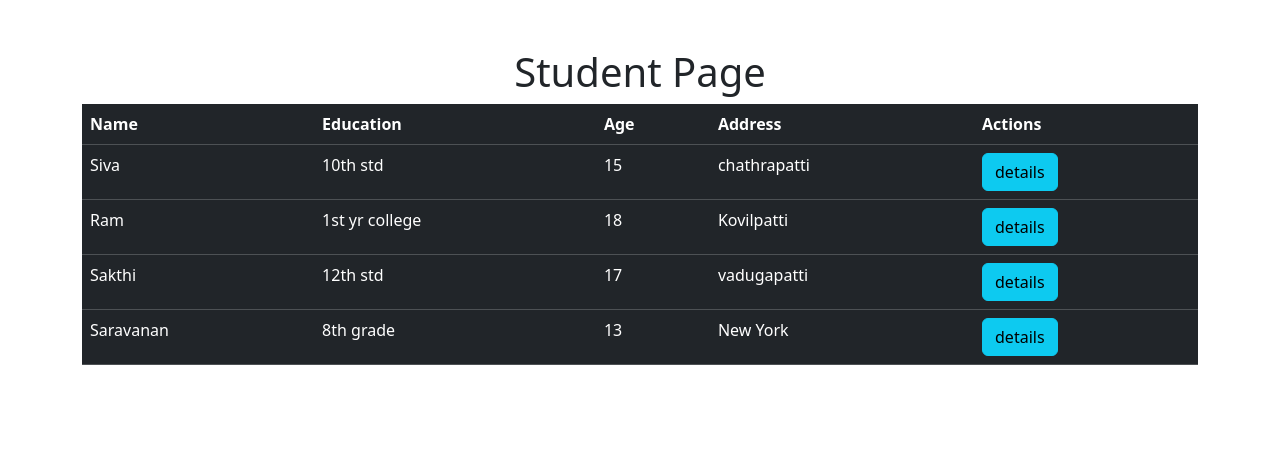
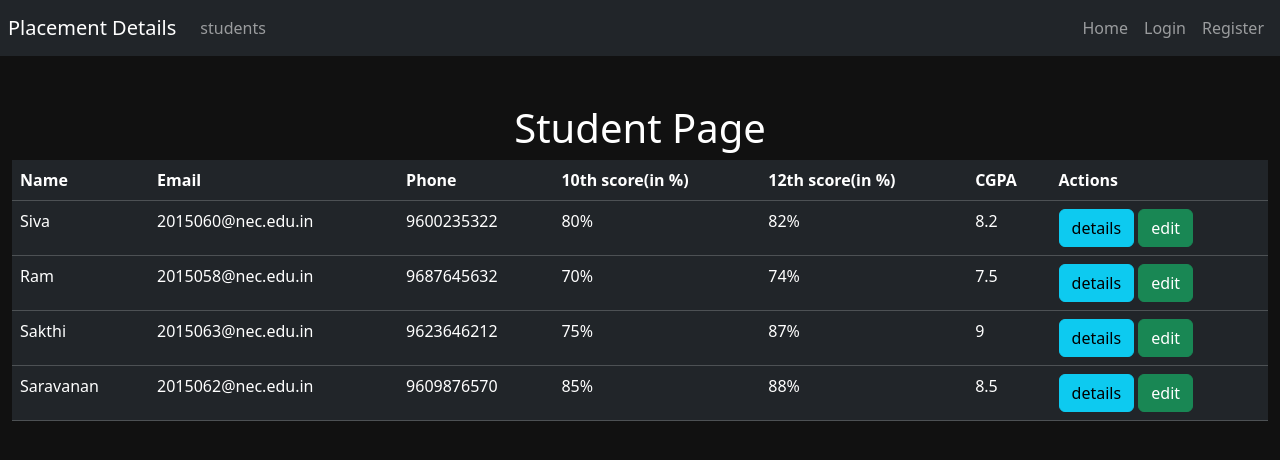
Before and after one commit to Ajay1673/Flask, a Flask app: page /students in a window 1280 px wide. Shown: the top 460 px of the page. Run offline with Flask 3, Linux system fonts and the light colour scheme.

Commit message:
work going

```diff
--- a/main.py
+++ b/main.py
@@ -1,26 +1,24 @@
 """Python Flask: Hello World!"""
 from flask import Flask,render_template
+from sqlalchemy import create_engine
 # import the Flask class from the flask module
+engine = create_engine("mysql+pymysql://root:ajayKrishna03@localhost:3306/college")
+app = Flask(__name__) # create the application object
 
-app = Flask(__name__)
-# create the application object
-
-
-# decorator to tell Flask what URL should trigger our function hello
-@app.route("/")
+# decorator to tell Flask what URL should trigger our function home()
 # we can write more than one decorator above a function to bind more than one URL to a function
 @app.route("/home")
-def hello():
+def home():
     """define the view using a function, which returns a string"""
-    return render_template('index.html') # return a string
+    return render_template('home.html') # return a string
 
 @app.route("/students")
 def student():
     # return render_template('products.html',item_name='Try our new product')
     itemvalues=[
-        {'name':'Siva','educ':'10th std','age':'15','address':'chathrapatti'},
-        {'name':'Ram','educ':'1st yr college','age':'18','address':'Kovilpatti'},
-        {'name':'Sakthi','educ':'12th std','age':'17','address':'vadugapatti'},
-        {'name':'Saravanan','educ':'8th grade','age':'13','address':'New York'}
+        {'name':'Siva','email':'2015060@nec.edu.in','phone':'9600235322','mark1':'80','mark2':'82','cgpa':'8.2'},
+        {'name':'Ram','email':'2015058@nec.edu.in','phone':'9687645632','mark1':'70','mark2':'74','cgpa':'7.5'},
+        {'name':'Sakthi','email':'2015063@nec.edu.in','phone':'9623646212','mark1':'75','mark2':'87','cgpa':'9'},
+        {'name':'Saravanan','email':'2015062@nec.edu.in','phone':'9609876570','mark1':'85','mark2':'88','cgpa':'8.5'}
     ]
     return render_template('student.html',items=itemvalues)
--- /dev/null
+++ b/templates/base.html
@@ -0,0 +1,58 @@
+<!DOCTYPE html>
+<html lang="en">
+<head>
+    <meta charset="UTF-8">
+    <meta name="viewport" content="width=device-width, initial-scale=1.0">
+    <link
+      href="https://cdn.jsdelivr.net/npm/bootstrap@5.3.1/dist/css/bootstrap.min.css"
+      rel="stylesheet"
+      integrity="sha384-4bw+/aepP/YC94hEpVNVgiZdgIC5+VKNBQNGCHeKRQN+PtmoHDEXuppvnDJzQIu9"
+      crossorigin="anonymous"
+    />
+    <title>
+        {% block title %}
+
+        {% endblock %}
+    </title>
+</head>
+<body>
+    <nav class="navbar navbar-expand-lg navbar-dark bg-dark">
+        <a class="navbar-brand mx-2" href="#">Placement Details</a>
+        <button class="navbar-toggler" type="button" data-toggle="collapse" data-target="#navbar">
+            <span class="navbar-toggler-icon"></span>
+        </button>
+        <div class="collapse-horizontal navbar-collapse d-flex justify-content-between" id="navbar">
+            <ul class="navbar-nav mx-2">
+                <li class="nav-item">
+                    <a class="nav-link" href="{{ url_for('student') }}">students</a>
+                </li>
+            </ul>
+            <ul class="navbar-nav mx-2">
+                <li class="nav-item">
+                    <a class="nav-link" href="{{ url_for('home') }}">Home</a> <!--the url_for function holds the value of the route respective function-->
+                </li>
+                <li class="nav-item">
+                    <a class="nav-link" href="#">Login</a>
+                </li>
+                <li class="nav-item">
+                    <a class="nav-link" href="#">Register</a>
+                </li>
+            </ul>
+        </div>
+    </nav>
+    {% block content %}
+
+    {% endblock %}
+    <script
+      src="https://cdn.jsdelivr.net/npm/bootstrap@5.3.1/dist/js/bootstrap.bundle.min.js"
+      integrity="sha384-HwwvtgBNo3bZJJLYd8oVXjrBZt8cqVSpeBNS5n7C8IVInixGAoxmnlMuBnhbgrkm"
+      crossorigin="anonymous"
+    ></script>
+</body>
+<style>
+    body{
+        background-color: #111;
+        color: #fff;
+    }
+</style>
+</html>
--- a/templates/student.html
+++ b/templates/student.html
@@ -1,22 +1,20 @@
-<!DOCTYPE html>
-<html lang="en">
-<head>
-    <meta charset="UTF-8">
-    <meta name="viewport" content="width=device-width, initial-scale=1.0">
-    <title>Student Page</title>
-    <link href="https://cdn.jsdelivr.net/npm/bootstrap@5.3.1/dist/css/bootstrap.min.css" rel="stylesheet" integrity="sha384-4bw+/aepP/YC94hEpVNVgiZdgIC5+VKNBQNGCHeKRQN+PtmoHDEXuppvnDJzQIu9" crossorigin="anonymous">
-</head>
-<body>
-    <div class="container-lg d-flex flex-column justify-content-center my-5">
-        <h1 class="text-lg-center">Student Page</h1>
+{% extends 'base.html' %}
+{% block title%}
+    Student Page
+{% endblock %}
+{% block content %}
+<div class="container-fluid d-flex flex-column justify-content-center my-5">
+    <h1 class="text-center">Student Page</h1>
     <!--<p>{{ item_name }}</p> -->
     <table class="table table-hover table-dark">
       <thead>
         <tr>
           <th>Name</th>
-                    <th>Education</th>
-                    <th>Age</th>
-                    <th>Address</th>
+          <th>Email</th>
+          <th>Phone</th>
+          <th>10th score(in %)</th>
+          <th>12th score(in %)</th>
+          <th>CGPA</th>
           <th>Actions</th>
         </tr>
       </thead>
@@ -25,16 +23,19 @@
         {%for item in items%}
         <tr>
           <td>{{item.name}}</td>
-                        <td>{{item.educ}}</td>
-                        <td>{{item.age}}</td>
-                        <td>{{item.address}}</td>
-                        <td><button class="btn btn-info">details</button></td>
+          <td>{{item.email}}</td>
+          <td>{{item.phone}}</td>
+          <td>{{item.mark1}}%</td>
+          <td>{{item.mark2}}%</td>
+          <td>{{item.cgpa}}</td>
+          <td>
+            <button class="btn btn-info">details</button>
+            <button class="btn btn-success">edit</button>
+          </td>
         </tr>
         {%endfor%}
         <!-- To end the for loop, this is the much needed syntax -->
       </tbody>
     </table>
   </div>
-    <script src="https://cdn.jsdelivr.net/npm/bootstrap@5.3.1/dist/js/bootstrap.bundle.min.js" integrity="sha384-HwwvtgBNo3bZJJLYd8oVXjrBZt8cqVSpeBNS5n7C8IVInixGAoxmnlMuBnhbgrkm" crossorigin="anonymous"></script>
-</body>
-</html>
+{% endblock %}
```
Also changed, not shown: templates/home.html (added, +10 -0 lines), templates/index.html (deleted, +0 -14 lines). Lines whose indentation alone changed are shown as unchanged.
